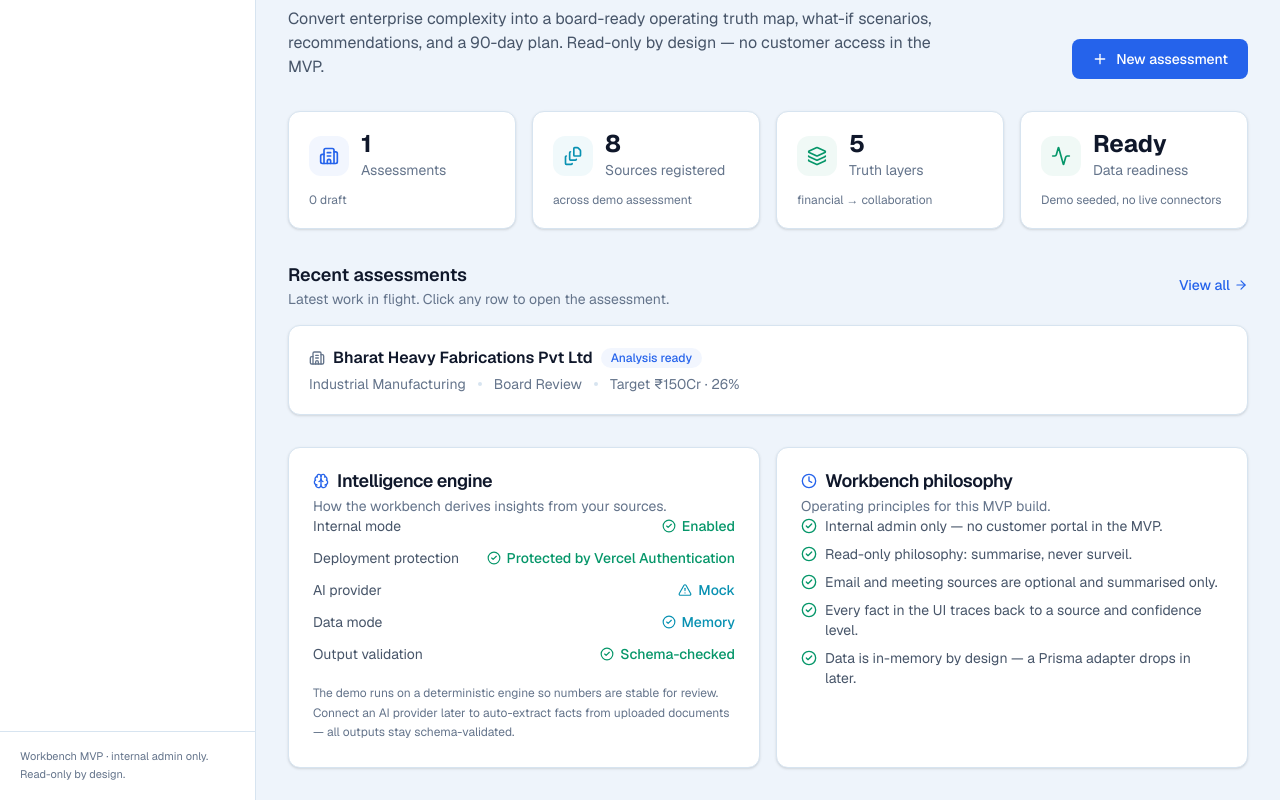
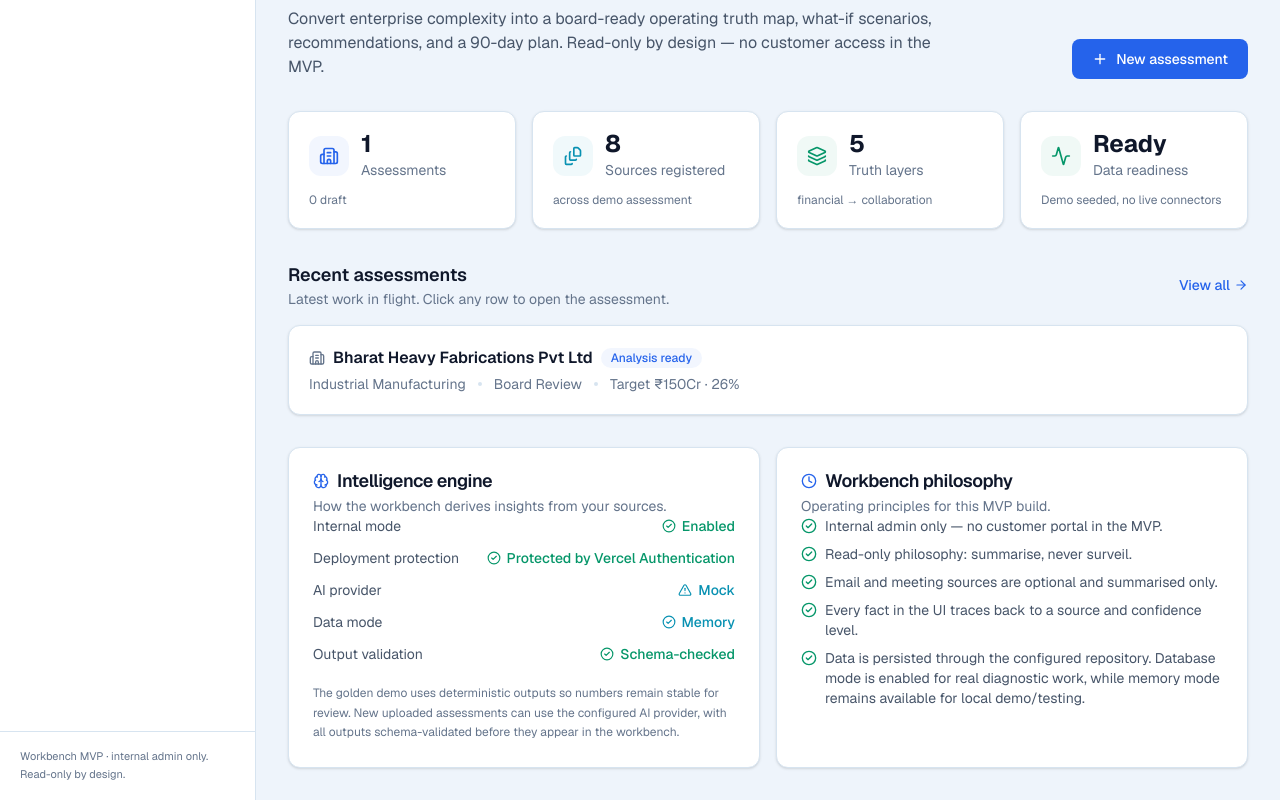
Before and after one commit to mohan69/pulseIQ, a Next.js app: page /app in a window 1280 px wide. Shown: the part 250-1050 px from the top of the page. Built offline with nearby package versions, Linux system fonts and the light colour scheme.

Commit message:
Update PulseIQ workbench dashboard copy

```diff
--- a/src/app/app/page.tsx
+++ b/src/app/app/page.tsx
@@ -235,9 +235,10 @@ export default async function WorkbenchDashboardPage() {
               icon={CheckCircle2}
             />
             <p className="text-xs text-muted pt-2 leading-relaxed">
-              The demo runs on a deterministic engine so numbers are stable for
-              review. Connect an AI provider later to auto-extract facts from
-              uploaded documents — all outputs stay schema-validated.
+              The golden demo uses deterministic outputs so numbers remain
+              stable for review. New uploaded assessments can use the configured
+              AI provider, with all outputs schema-validated before they appear
+              in the workbench.
             </p>
           </CardContent>
         </Card>
@@ -257,7 +258,7 @@ export default async function WorkbenchDashboardPage() {
               "Read-only philosophy: summarise, never surveil.",
               "Email and meeting sources are optional and summarised only.",
               "Every fact in the UI traces back to a source and confidence level.",
-              "Data is in-memory by design — a Prisma adapter drops in later.",
+              "Data is persisted through the configured repository. Database mode is enabled for real diagnostic work, while memory mode remains available for local demo/testing.",
             ].map((line) => (
               <div
                 key={line}
```
